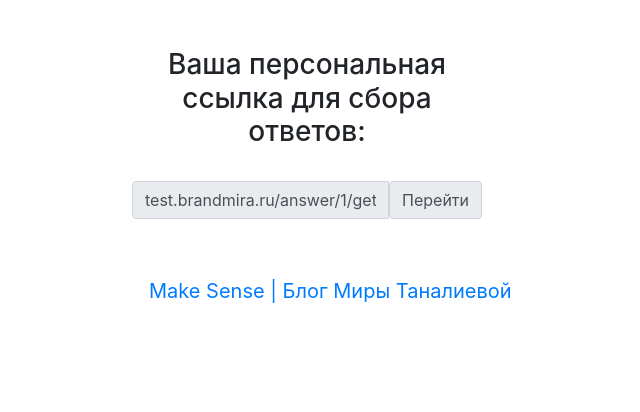
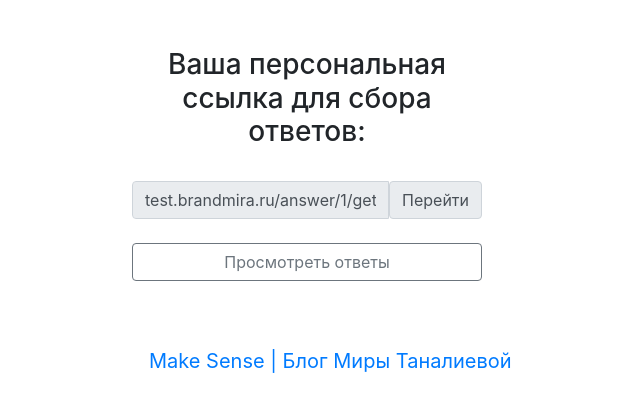
Before and after one commit to aiksu/mira, a Django app: page / in a window 1280 px wide. Shown: the top 412 px of the page, without its empty margins (333-973 px from the left). Run offline with Django 3.2, Linux system fonts and the light colour scheme; the visitor is signed in with stand-in values (Sample User, id 1); some libraries are stand-ins or nearby versions.

```diff
--- a/templates/main.html
+++ b/templates/main.html
@@ -113,6 +113,7 @@
                                 <a href="{% url 'core:answer-get' user.id %}" class="input-group-text" id="inputGroupPrepend2" style="text-decoration: none">Перейти</a>
                             </div>
                         </div>
+                        <a href="{% url 'core:answers' %}" class="btn btn-block btn-outline-secondary mt-4 mb-2">Просмотреть ответы</a>
                     </div>
                 </div>
             </div>
```
